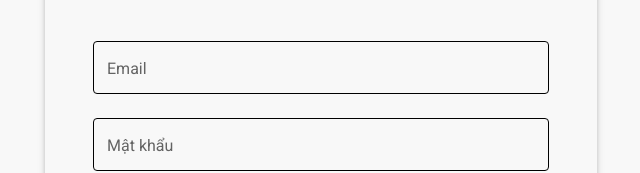
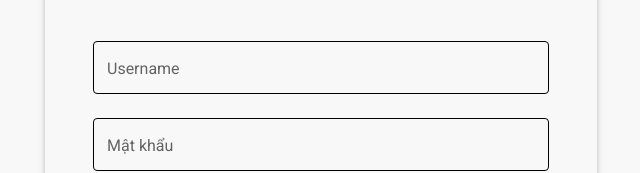
Before and after one commit to duongne1624/clothing-shop-web, a React (Vite) app: page /login in a window 1280 px wide. Shown: the part 249-422 px from the top of the page, without its empty margins (319-959 px from the left). Built offline with nearby package versions, Linux system fonts and the light colour scheme.

Commit message:
Fix quantity < stock

```diff
--- a/src/components/Breadcrumbs/Breadcrumbs.jsx
+++ b/src/components/Breadcrumbs/Breadcrumbs.jsx
@@ -3,7 +3,7 @@ import Typography from '@mui/material/Typography'
 import MuiBreadcrumbs from '@mui/material/Breadcrumbs'
 import Link from '@mui/material/Link'
 
-function Breadcrumbs({ category, categoryId, name }) {
+function Breadcrumbs({ category, categorySlug, name }) {
   return (
     <Box role="presentation" sx={{ pl: 2, py: 0.75 }}>
       <MuiBreadcrumbs aria-label="breadcrumb">
@@ -14,7 +14,7 @@ function Breadcrumbs({ category, categoryId, name }) {
           <Link
             underline="hover"
             color="inherit"
-            href={`/category/${categoryId}`}
+            href={`/category/${categorySlug}`}
             sx={{ '&:hover':{ textDecoration: 'none' } }}
           >
             {category}
--- a/src/pages/Auth/login.jsx
+++ b/src/pages/Auth/login.jsx
@@ -7,7 +7,7 @@ import { useNavigate } from 'react-router-dom'
 import { authApi } from '~/apis'
 
 const schema = yup.object().shape({
-  email: yup.string().email('Email không hợp lệ!').required('Vui lòng nhập email!'),
+  username: yup.string().min(3, 'Username ít nhất 3 ký tự!').max(50, 'Username nhiều nhất 50 ký tự!').required('Vui lòng nhập username!'),
   password: yup.string().min(3, 'Mật khẩu ít nhất 3 ký tự!').required('Vui lòng nhập mật khẩu!')
 })
 
@@ -31,12 +31,12 @@ export default function LoginPage() {
       localStorage.setItem('token', response.token)
       navigate('/')
     } catch (error) {
-      if (error.message === 'Email not found!') {
-        setError('email', { type: 'manual', message: 'Email không tồn tại' })
+      if (error.message === 'Username not found!') {
+        setError('username', { type: 'manual', message: 'Username không tồn tại' })
       } else if (error.message === 'Password not corect!') {
         setError('password', { type: 'manual', message: 'Mật khẩu không đúng' })
       } else {
-        setError('email', { type: 'manual', message: 'Đã có lỗi xảy ra, vui lòng thử lại!' })
+        setError('username', { type: 'manual', message: 'Đã có lỗi xảy ra, vui lòng thử lại!' })
       }
     }
     setLoading(false)
@@ -54,12 +54,12 @@ export default function LoginPage() {
         <Typography variant="h4" mb={3}>Đăng Nhập</Typography>
         <form onSubmit={handleSubmit(onSubmit)}>
           <TextField
-            label="Email"
+            label="Username"
             fullWidth
             margin="normal"
-            {...register('email')}
-            error={!!errors.email}
-            helperText={errors.email?.message}
+            {...register('username')}
+            error={!!errors.username}
+            helperText={errors.username?.message}
             sx={{
               '& .MuiOutlinedInput-notchedOutline': {
                 border: '1px solid black !important'
--- a/src/pages/Cart/CartInfo/CartItem/CartItem.jsx
+++ b/src/pages/Cart/CartInfo/CartItem/CartItem.jsx
@@ -4,11 +4,22 @@ import { useDispatch } from 'react-redux'
 import { useNavigate } from 'react-router-dom'
 import { editquantity, removeFromCart } from '~/redux/cartSlice'
 import ClearIcon from '@mui/icons-material/Clear'
+import { fetchProductDetailsAPI } from '~/apis'
 
 function CartItem({ product }) {
   const [quantity, setQuantity] = useState(product.quantity)
   const [price, setPrice] = useState(product.price * product.quantity)
   const [isRemoving, setIsRemoving] = useState(false)
+  const [stock, setStock] = useState()
+
+  const slug = product.slug
+
+  useEffect(() => {
+    fetchProductDetailsAPI(slug)
+      .then(product => {
+        setStock(product.stock)
+      })
+  }, [slug])
 
   const navigate = useNavigate()
 
@@ -22,8 +33,8 @@ function CartItem({ product }) {
   }
 
   const handleIncrease = () => {
-    setQuantity(prev => prev + 1)
-    setPrice(prev => prev + product.price)
+    setQuantity(prev => (prev < stock ? prev + 1 : stock))
+    setPrice(prev => (prev < product.price*stock ? prev + product.price: product.price*stock))
   }
 
   const dispatch = useDispatch()
--- a/src/pages/Product/_id.jsx
+++ b/src/pages/Product/_id.jsx
@@ -70,7 +70,7 @@ function ProductDetails() {
             display: 'flex',
             flexDirection: 'column'
           }}>
-            <Breadcrumbs category={product.categoryId} categoryId={product.categoryId} name={product.name} />
+            <Breadcrumbs category={product.category.name} categorySlug={product.category.slug} name={product.name} />
             {/*     Thông tin sản phẩm         */}
             <ProductInfo product={product} />
             {/*     Sản phẩm vừa xem         */}
```
